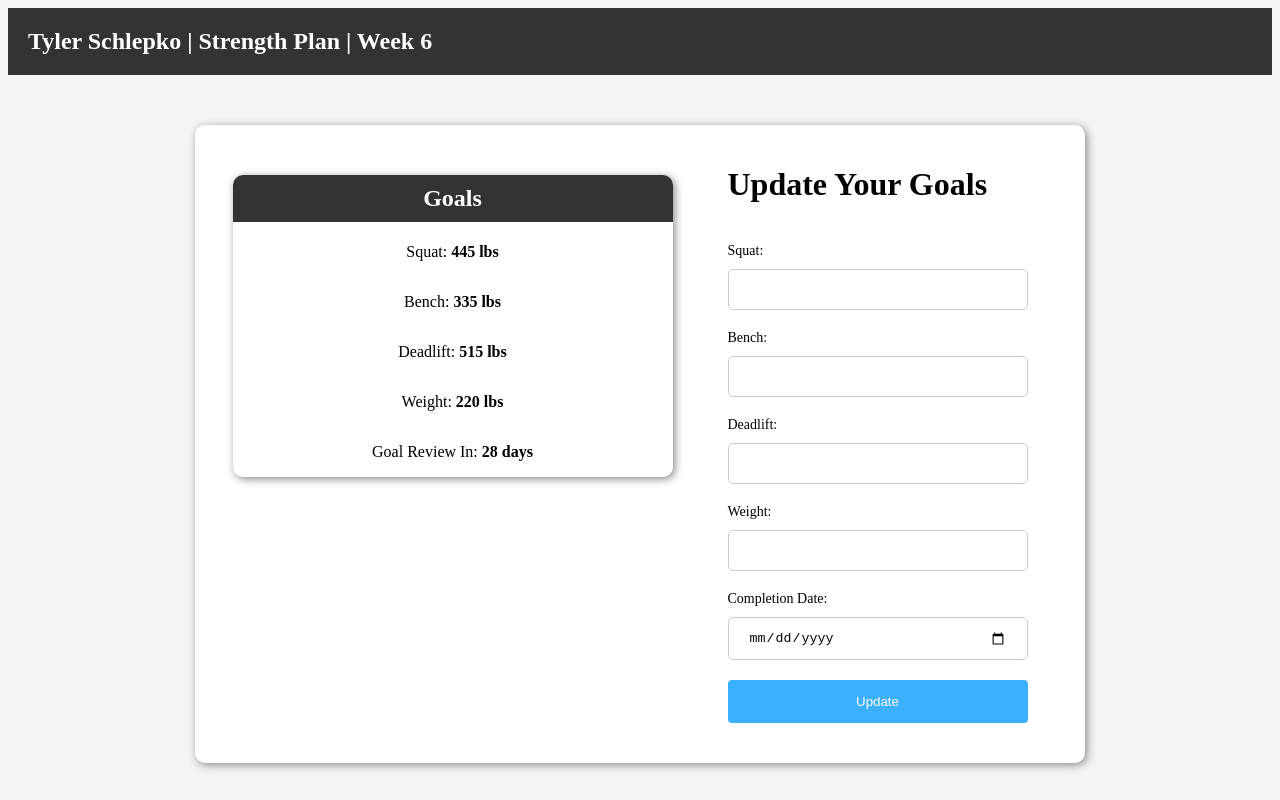
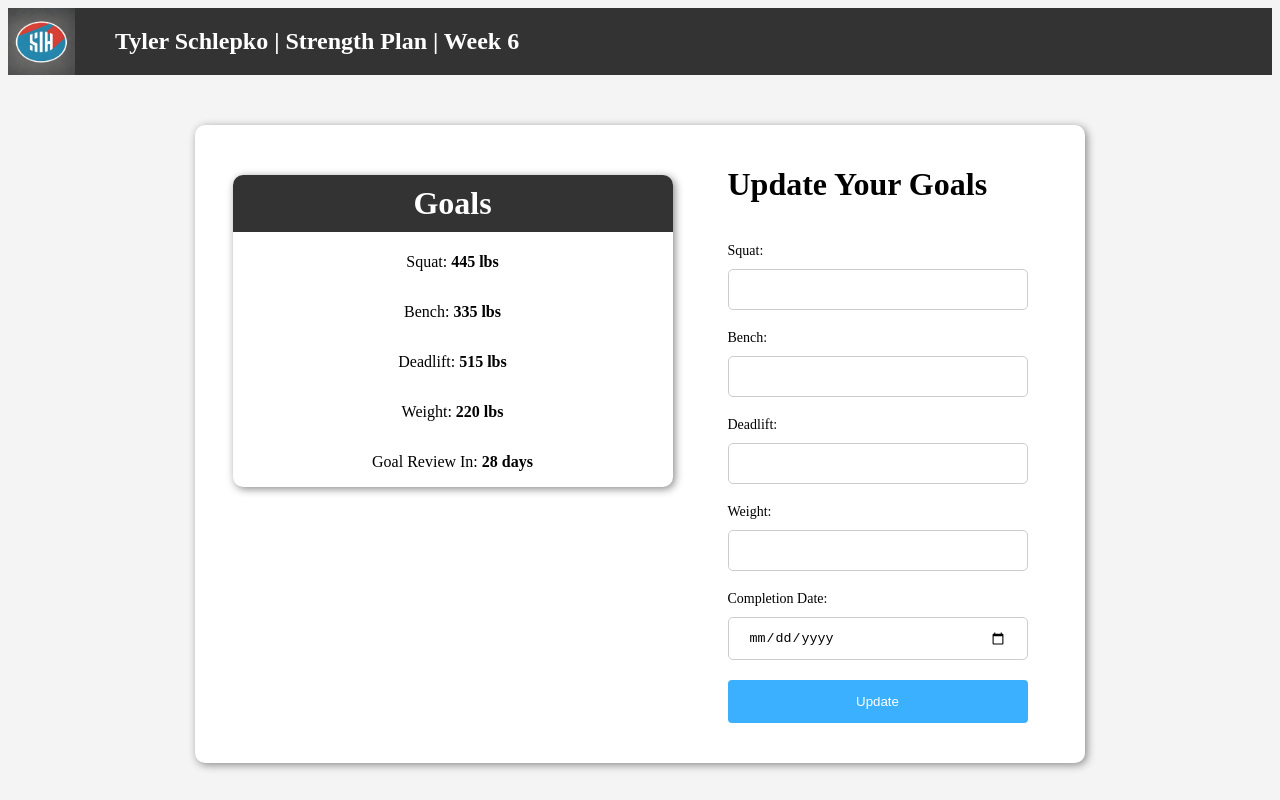
Before and after one commit to tylerschlepko/Fitness_Client_Website, a website: page login.html in a window 1280 px wide. Shown: the top 800 px of the page. Drawn offline with Linux system fonts and the light colour scheme.

Commit message:
little more css and a little work with the html

```diff
--- a/login.html
+++ b/login.html
@@ -9,6 +9,7 @@
 <body>
     <header>
         <nav>
+            <img src="logo.jpeg" alt="Logo">
           <h1 id="user_header" name="1">Tyler Schlepko | Strength Plan | Week 6</h1>
         </nav>
     </header>
--- a/public/style.css
+++ b/public/style.css
@@ -8,7 +8,7 @@ body {
   }
 
   #first_title{
-    color: red;
+    color: rgb(245, 66, 66);
     size: 3rem;
   }
 
@@ -151,7 +151,7 @@ body {
     border-top-right-radius: 10px;
     width: 100%;
     text-align: center;
-    font-size: 1.5em;
+    font-size: 2rem;
     font-weight: bold;
     color: #ffffff;
     margin-bottom: 5px;
```
Also changed, not shown: create-account.html (+1 -0 lines), reset-password.html (+1 -0 lines).
